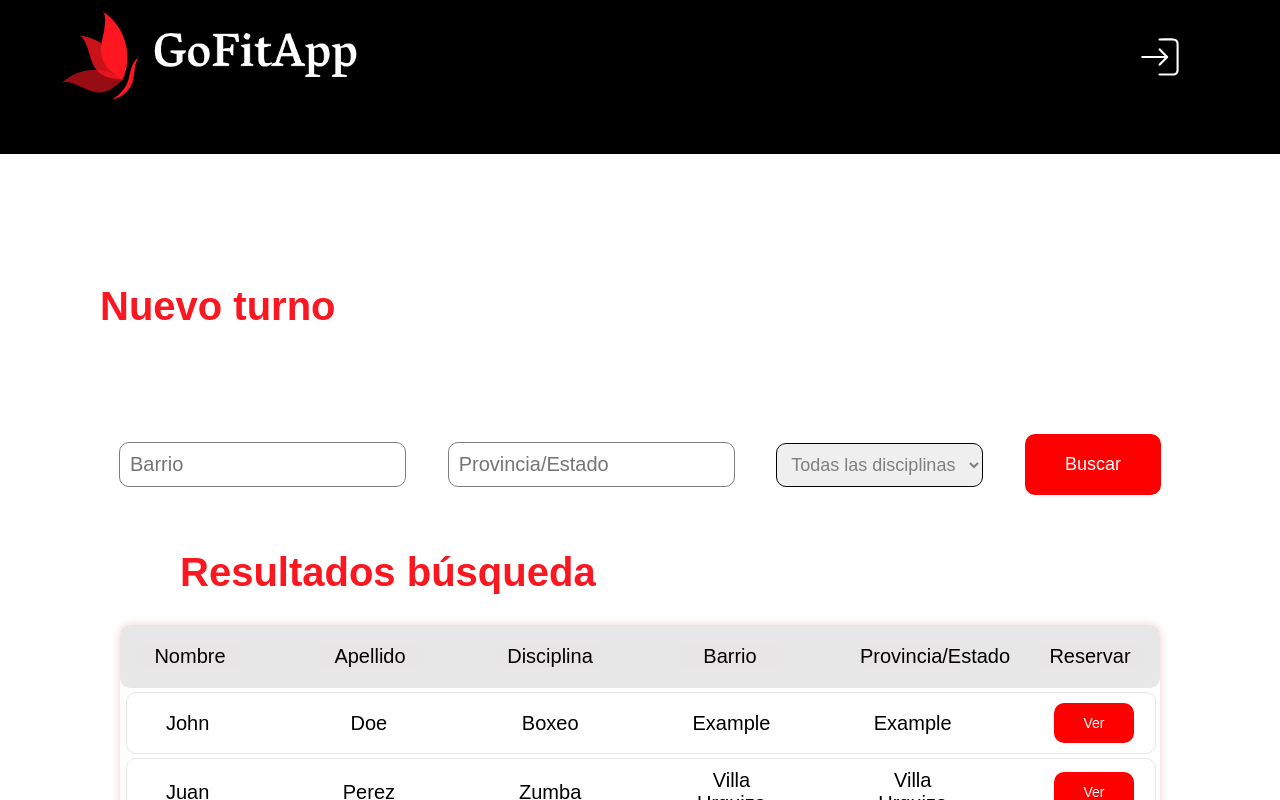
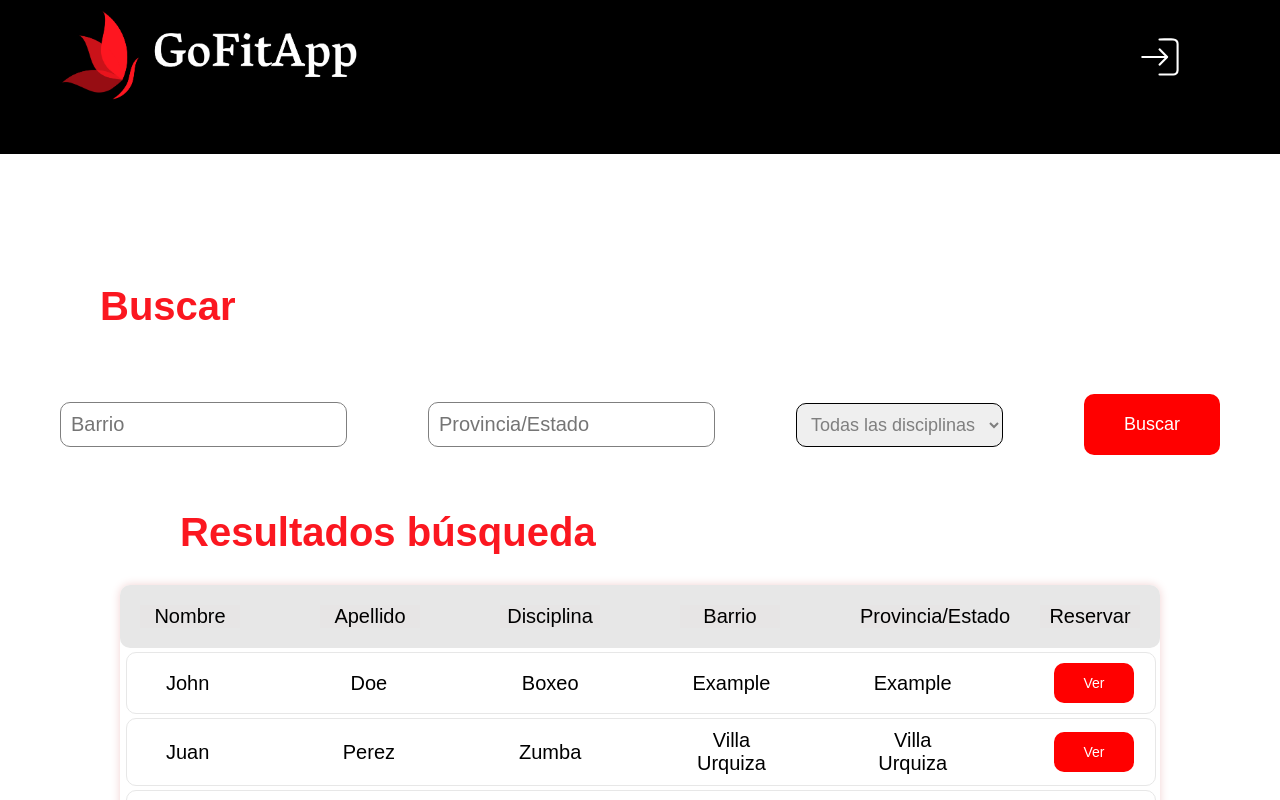
Before and after one commit to Alex420s/C16-74-n-python, a React (Create React App) app in the folder frontend/: page /search in a window 1280 px wide. Shown: the top 800 px of the page. Built offline with nearby package versions, Linux system fonts and the light colour scheme; the HTML template or start-up script is replaced by a standard one.

Commit message:
Cambios varios

```diff
--- a/frontend/src/components/PerfilP.jsx
+++ b/frontend/src/components/PerfilP.jsx
@@ -84,7 +84,7 @@ const PerfilP = () => {
                 </div>
             </div>
             <div className="clases">
-                <h2>Reserva tu clase</h2>
+                <p className="texto2">Reserva tu clase</p>
                 <div className="lista">
                     <div className="encabezado2">
                         <div className="columna2 titulos-encab2">Día</div>
--- a/frontend/src/components/SearchPage.jsx
+++ b/frontend/src/components/SearchPage.jsx
@@ -34,11 +34,11 @@ const SearchPage = ({ onClose }) => {
 
   return (
     <div className="inner-container">
-      <p className="texto_rojo">Nuevo turno</p>
+      <p className="texto_rojo">Buscar</p>
               {/* <IoCloseCircleOutline className='close-button' onClick={handleClose}/> */}
       <div className="searchbar2">
 
-        <div className='inputsBuscador2'>
+        <div className='inputBuscador2'>
           <div>
             <input className='inputsBuscar2' type="text" name="barrio" placeholder="Barrio" />
           </div>
--- a/frontend/src/stylesheets/PerfilProf.css
+++ b/frontend/src/stylesheets/PerfilProf.css
@@ -28,6 +28,17 @@
 
 .h2p {
     margin-bottom: 30px;
+}
+
+.texto2 {
+    font-size: 30px;
+    font-weight: bold;
+    text-align: left;
+    color: #fb1720;
+    margin: 20px 80px 20px 0;
+    font-size: 30px;
+    font-weight: bold;
+    text-align: left;
 }
 
 .h3 {
--- a/frontend/src/stylesheets/ProfesionalEdit.css
+++ b/frontend/src/stylesheets/ProfesionalEdit.css
@@ -45,9 +45,9 @@ select{
     justify-content: space-between;
 }
 
-#usuario{
+/*#usuario{
     width: 100%;
-}
+}*/
 
 .info-2 div{
     display: flex;
@@ -64,7 +64,7 @@ select{
     margin: 5px 0;
 }
 
-#Barrio{
+#Barrio, #email{
     width: 100%;
 }
 
--- a/frontend/src/stylesheets/Search.css
+++ b/frontend/src/stylesheets/Search.css
@@ -3,11 +3,6 @@
   display: flex;
   padding: 10px;
   margin: 10px auto;
-}
-
-.t2 {
-  color: black;
-  position: absolute;
 }
 
 .buscar2 {
@@ -18,13 +13,13 @@
   cursor: pointer;
 }
 
-.inputsBuscador2 {
+.inputBuscador2 {
   display: flex;
-  width: 90%;
+  width: 100%;
   display: flex;
   align-items: center;
   padding: 10px;
-  margin: 50px auto 0;
+  margin: 10px auto 0;
   justify-content: space-between;
 }
 
@@ -37,6 +32,11 @@
   margin: 10px 0;
 }
 
+.disciplina{
+  color: #7F7F7F;
+  text-align: left;
+  width: 100%;
+}
 
 .texto_rojo {
   color: #fb1720;
```
Also changed, not shown: frontend/src/components/ProfEdit.jsx (line endings or trailing spaces).
